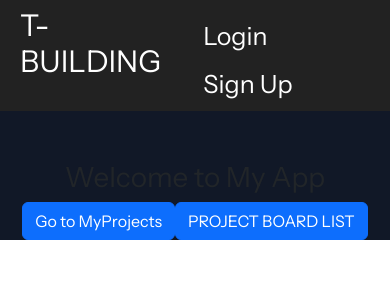
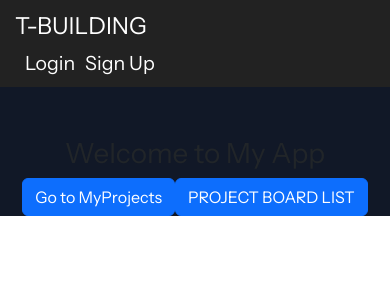
Before and after one commit to SansamForce/frontend, a Vue app in the folder frontend/: page / in a window 390 px wide. Shown: the top 300 px of the page. Built offline with nearby package versions, Linux system fonts and the light colour scheme.

Commit message:
[REFACTOR] 헤더 변경

```diff
--- a/frontend/src/components/common/Header.vue
+++ b/frontend/src/components/common/Header.vue
@@ -20,8 +20,10 @@
         </template>
       </template>
       <template v-else>
-        <router-link to="/login">Login</router-link>
-        <router-link to="/signup">Sign Up</router-link>
+        <div class="auth-links">
+          <router-link to="/login">Login</router-link>
+          <router-link to="/signup">Sign Up</router-link>
+        </div>
       </template>
     </nav>
   </header>
@@ -44,26 +46,96 @@ const logout = () => {
 .header {
   display: flex;
   justify-content: space-between;
-  padding: 8px 20px;
+  align-items: center;
+  padding: 16px 30px;
   background-color: #222;
   color: #fff;
 }
 
 .logo a {
-  font-size: 30px;
+  font-size: 2.5vw;
   color: #fff;
   text-decoration: none;
 }
 
+.nav {
+  display: flex;
+  justify-content: space-between;
+  align-items: center;
+  width: 50%; /* 메뉴가 전체 화면의 절반을 차지 */
+}
+
 .nav a {
-  margin-top: 10px;
-  font-size: 25px;
-  margin-left: 20px;
+  font-size: 1.8vw;
   color: #fff;
   text-decoration: none;
+  text-align: center;
+  flex-grow: 1;
 }
 
 .nav a:hover {
   color: #3FF3FF;
 }
+
+/* 로그인 및 회원가입 버튼을 오른쪽에 배치 */
+.auth-links {
+  margin-left: auto; /* Login과 Sign Up을 오른쪽으로 붙이기 */
+}
+
+.auth-links a {
+  margin-left: 2vw; /* 두 항목 간 간격 */
+}
+
+/* 미디어 쿼리: 작은 화면을 위한 반응형 스타일 */
+@media (max-width: 768px) {
+  .header {
+    flex-direction: column;
+    align-items: flex-start;
+    padding: 10px 20px;
+  }
+
+  .logo a {
+    font-size: 5vw;
+  }
+
+  .nav {
+    width: 100%;
+    flex-direction: column;
+    align-items: flex-start;
+  }
+
+  .nav a {
+    font-size: 4vw;
+    margin-bottom: 10px;
+    margin-left: 0;
+  }
+
+  .auth-links {
+    margin-left: 0;
+  }
+
+  .auth-links a {
+    font-size: 4vw;
+    margin-left: 10px;
+  }
+}
+
+/* 미디어 쿼리: 더 작은 화면 (모바일) */
+@media (max-width: 480px) {
+  .header {
+    padding: 8px 15px;
+  }
+
+  .logo a {
+    font-size: 6vw;
+  }
+
+  .nav a {
+    font-size: 5vw;
+  }
+
+  .auth-links a {
+    font-size: 5vw;
+  }
+}
 </style>
```
